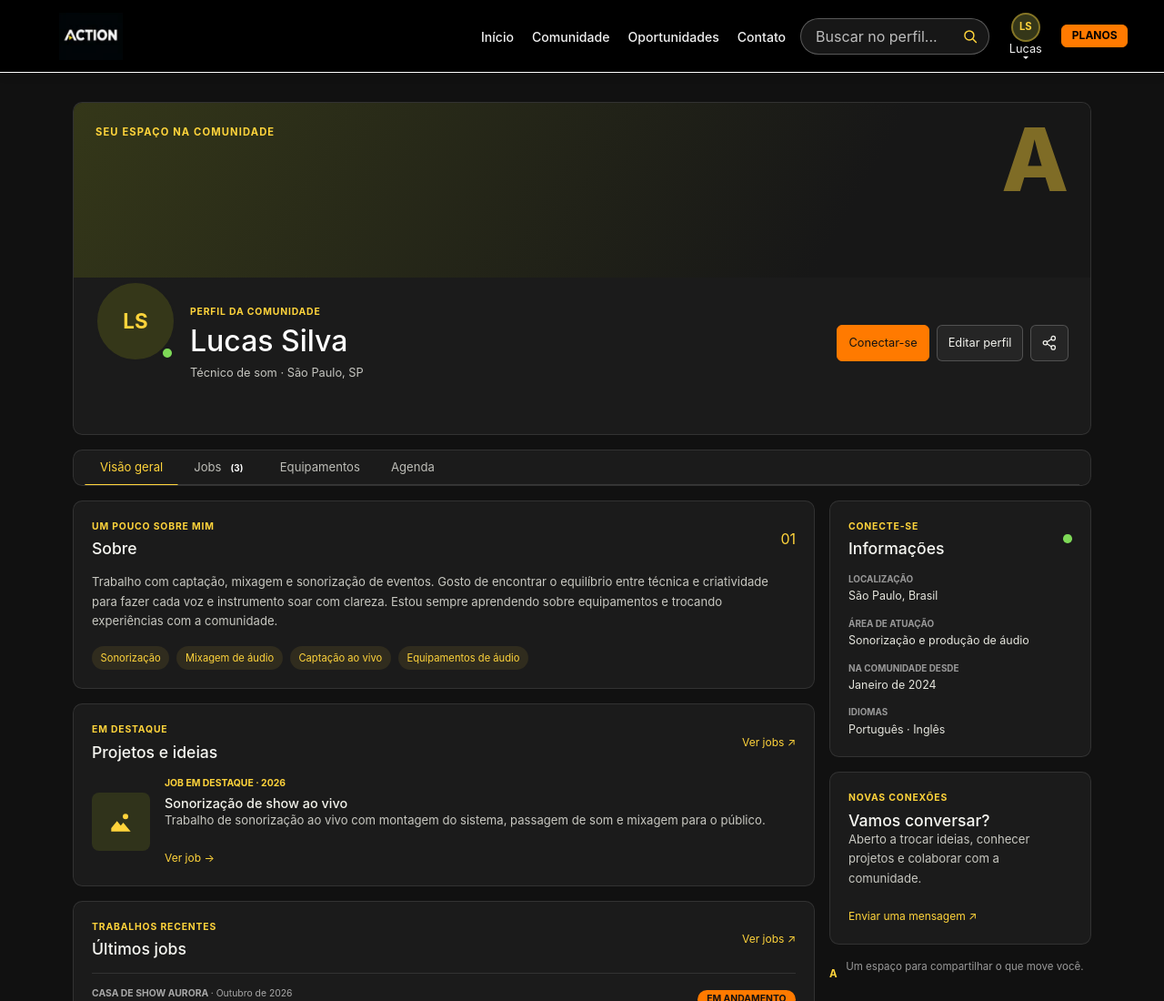
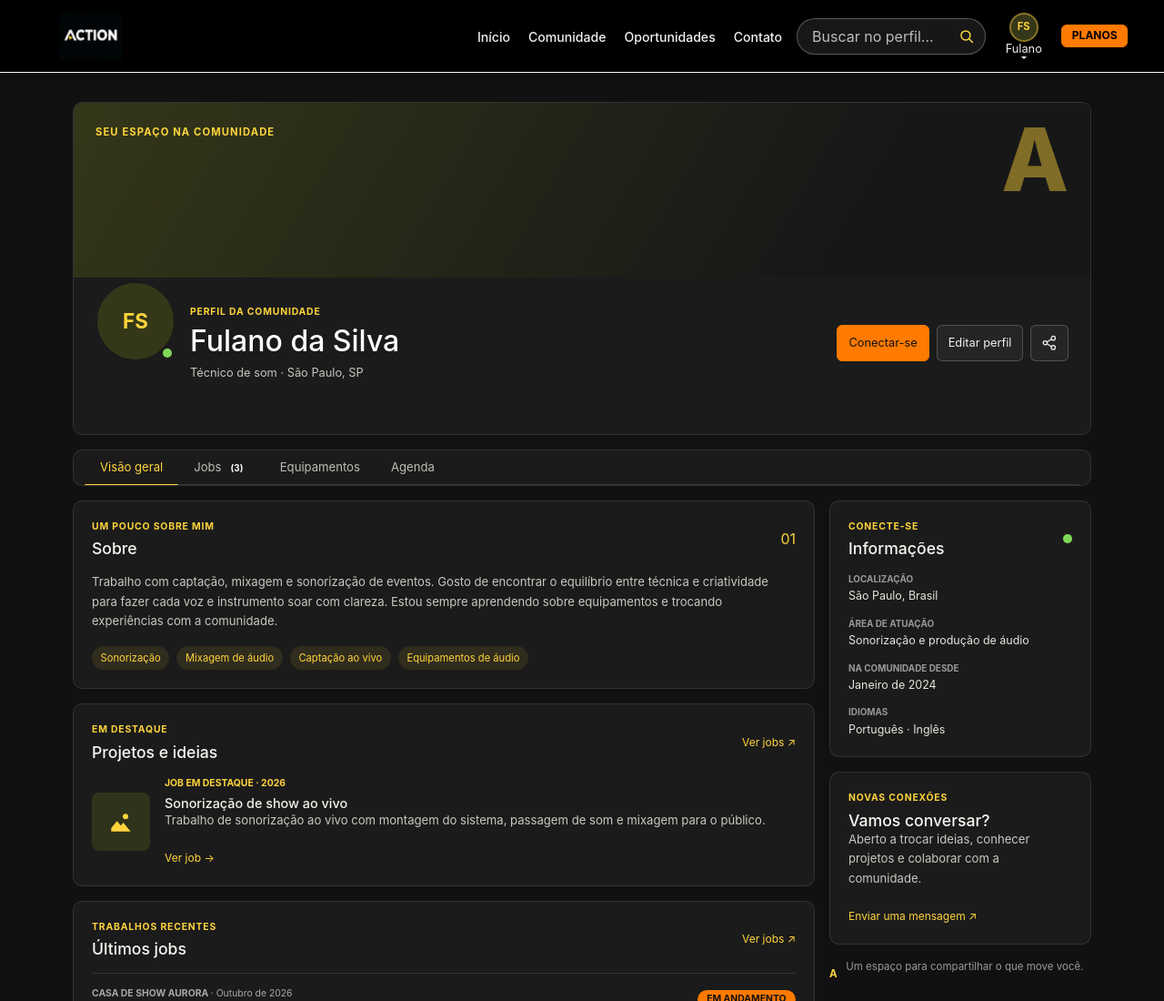
Before and after one commit to luizhenriquesccp/Projeto_A, a plain HTML site: page templates/user.html in a window 1280 px wide. Shown: the top 1100 px of the page at 91% size. Drawn offline with nearby package versions, Linux system fonts and the light colour scheme.

Commit message:
atualizar informações do perfil para Fulano da Silva

```diff
--- a/templates/user.html
+++ b/templates/user.html
@@ -5,9 +5,9 @@
     <meta name="viewport" content="width=device-width, initial-scale=1.0" />
     <meta
       name="description"
-      content="Conheça o perfil de Lucas Silva na comunidade Action."
+      content="Conheça o perfil de Fulano da Silva na comunidade Action."
     />
-    <title>Perfil de Lucas Silva | Action</title>
+    <title>Perfil de Fulano da Silva | Action</title>
     <link
       href="https://cdn.jsdelivr.net/npm/bootstrap@5.3.3/dist/css/bootstrap.min.css"
       rel="stylesheet"
@@ -55,8 +55,8 @@
             data-bs-toggle="dropdown"
             aria-expanded="false"
           >
-            <span class="profile-mini-avatar" aria-hidden="true">LS</span>
-            <span>Lucas</span>
+            <span class="profile-mini-avatar" aria-hidden="true">FS</span>
+            <span>Fulano</span>
           </button>
           <ul
             class="dropdown-menu dropdown-menu-end"
@@ -77,13 +77,13 @@
           <span class="profile-cover-mark" aria-hidden="true">A</span>
         </div>
         <div class="profile-identity">
-          <div class="profile-avatar" aria-label="Foto de perfil de Lucas Silva">
-            LS
+          <div class="profile-avatar" aria-label="Foto de perfil de Fulano da Silva">
+            FS
             <span class="profile-online-indicator" aria-label="Online agora"></span>
           </div>
           <div class="profile-heading">
             <p class="profile-eyebrow">PERFIL DA COMUNIDADE</p>
-            <h1 id="profileName">Lucas Silva</h1>
+            <h1 id="profileName">Fulano da Silva</h1>
             <p class="profile-role" id="profileRole">
               Técnico de som <span aria-hidden="true">·</span> São Paulo, SP
             </p>
@@ -559,7 +559,7 @@
                 class="form-control profile-form-control"
                 id="editName"
                 name="name"
-                value="Lucas Silva"
+                value="Fulano da Silva"
                 maxlength="70"
                 required
               />
@@ -656,7 +656,7 @@
         .addEventListener("click", async () => {
           const shareData = {
             title: document.title,
-            text: "Conheça o perfil de Lucas Silva na comunidade Action.",
+            text: "Conheça o perfil de Fulano da Silva na comunidade Action.",
             url: window.location.href,
           };
 
```
